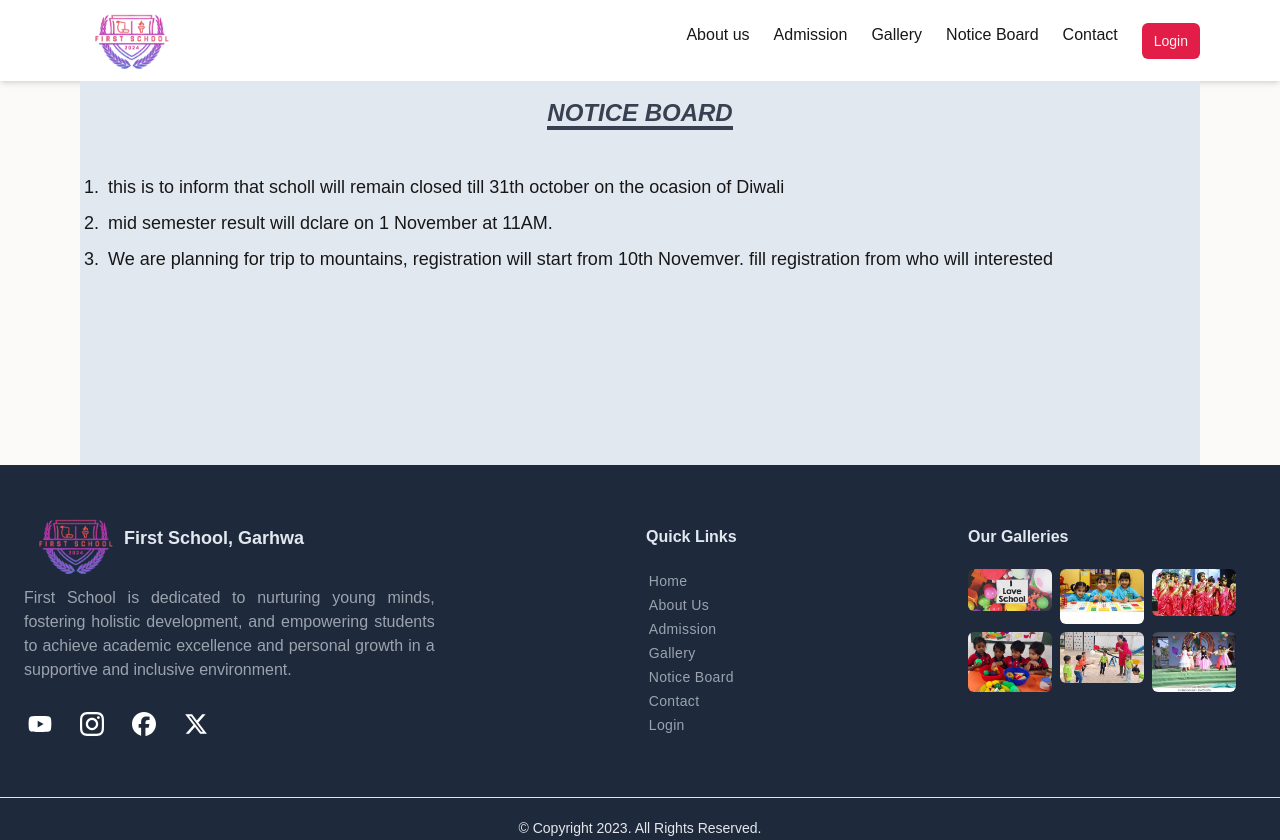
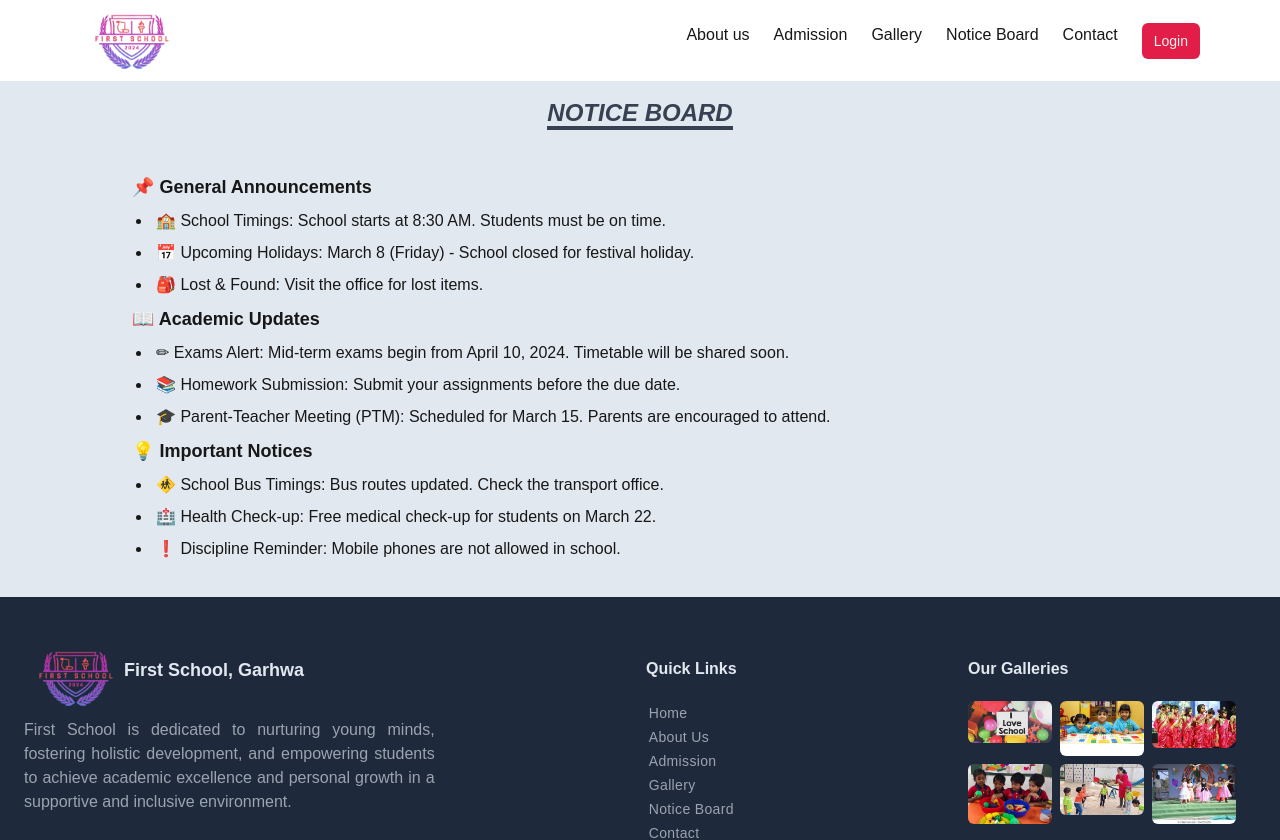
Before and after one commit to umesh37kr/firstschool-ui, a Next.js app: page /noticeboard in a window 1280 px wide. Shown: the top 840 px of the page. Built offline with nearby package versions, Linux system fonts and the light colour scheme.

Commit message:
add notice board list

```diff
--- a/src/app/noticeboard/page.jsx
+++ b/src/app/noticeboard/page.jsx
@@ -2,28 +2,58 @@ import React from "react";
 
 const NoticeBoard = () => {
   return (
-    <div className="container">
-      <div className="min-h-96 bg-slate-200">
-        <h1 className="italic text-center text-2xl text-heading font-bold font text-ellipsis py-4">
-          <span className="border-b-4 border-heading">NOTICE BOARD</span>
-        </h1>
+    <>
+      <div className="container min-h-96 pb-2 bg-slate-200">
         <div>
-          <ul className="list-decimal m-6">
-            <li className="text-lg p-1">
-              this is to inform that scholl will remain closed till 31th october
-              on the ocasion of Diwali
+          <h1 className="italic text-center text-2xl text-heading font-bold font text-ellipsis py-4">
+            <span className="border-b-4 border-heading">NOTICE BOARD</span>
+          </h1>
+        </div>
+        <div>
+          <ul className="list-disc pl-6 m-6">
+            <h1 className="font-semibold text-lg p-1">
+              📌 General Announcements
+            </h1>
+            <li className="text-base p-1 ml-6">
+              🏫 School Timings: School starts at 8:30 AM. Students must be on
+              time.
             </li>
-            <li className="text-lg p-1">
-              mid semester result will dclare on 1 November at 11AM.
+            <li className="text-base p-1 ml-6">
+              📅 Upcoming Holidays: March 8 (Friday) - School closed for
+              festival holiday.
             </li>
-            <li className="text-lg p-1">
-              We are planning for trip to mountains, registration will start
-              from 10th Novemver. fill registration from who will interested
+            <li className="text-base p-1 ml-6">
+              🎒 Lost & Found: Visit the office for lost items.
+            </li>
+            <h1 className="font-semibold text-lg p-1">📖 Academic Updates</h1>
+            <li className="text-base p-1 ml-6">
+              ✏ Exams Alert: Mid-term exams begin from April 10, 2024. Timetable
+              will be shared soon.
+            </li>
+            <li className="text-base p-1 ml-6">
+              📚 Homework Submission: Submit your assignments before the due
+              date.
+            </li>
+            <li className="text-base p-1 ml-6">
+              🎓 Parent-Teacher Meeting (PTM): Scheduled for March 15. Parents
+              are encouraged to attend.
+            </li>
+            <h1 className="font-semibold text-lg p-1">💡 Important Notices</h1>
+            <li className="text-base p-1 ml-6">
+              🚸 School Bus Timings: Bus routes updated. Check the transport
+              office.
+            </li>
+            <li className="text-base p-1 ml-6">
+              🏥 Health Check-up: Free medical check-up for students on March
+              22.
+            </li>
+            <li className="text-base p-1 ml-6">
+              ❗ Discipline Reminder: Mobile phones are not allowed in school.
             </li>
           </ul>
         </div>
       </div>
-    </div>
+    </>
   );
 };
 
```
